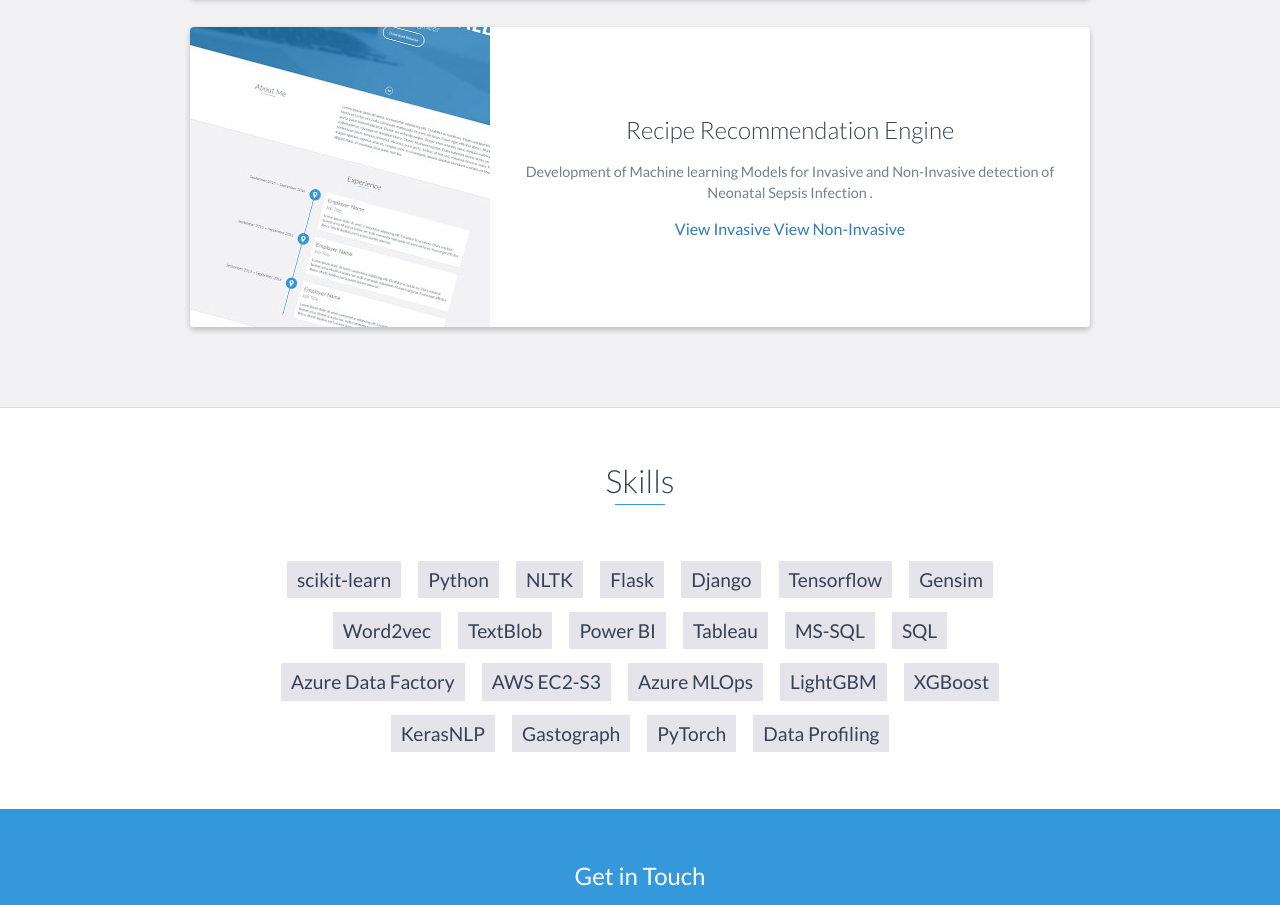
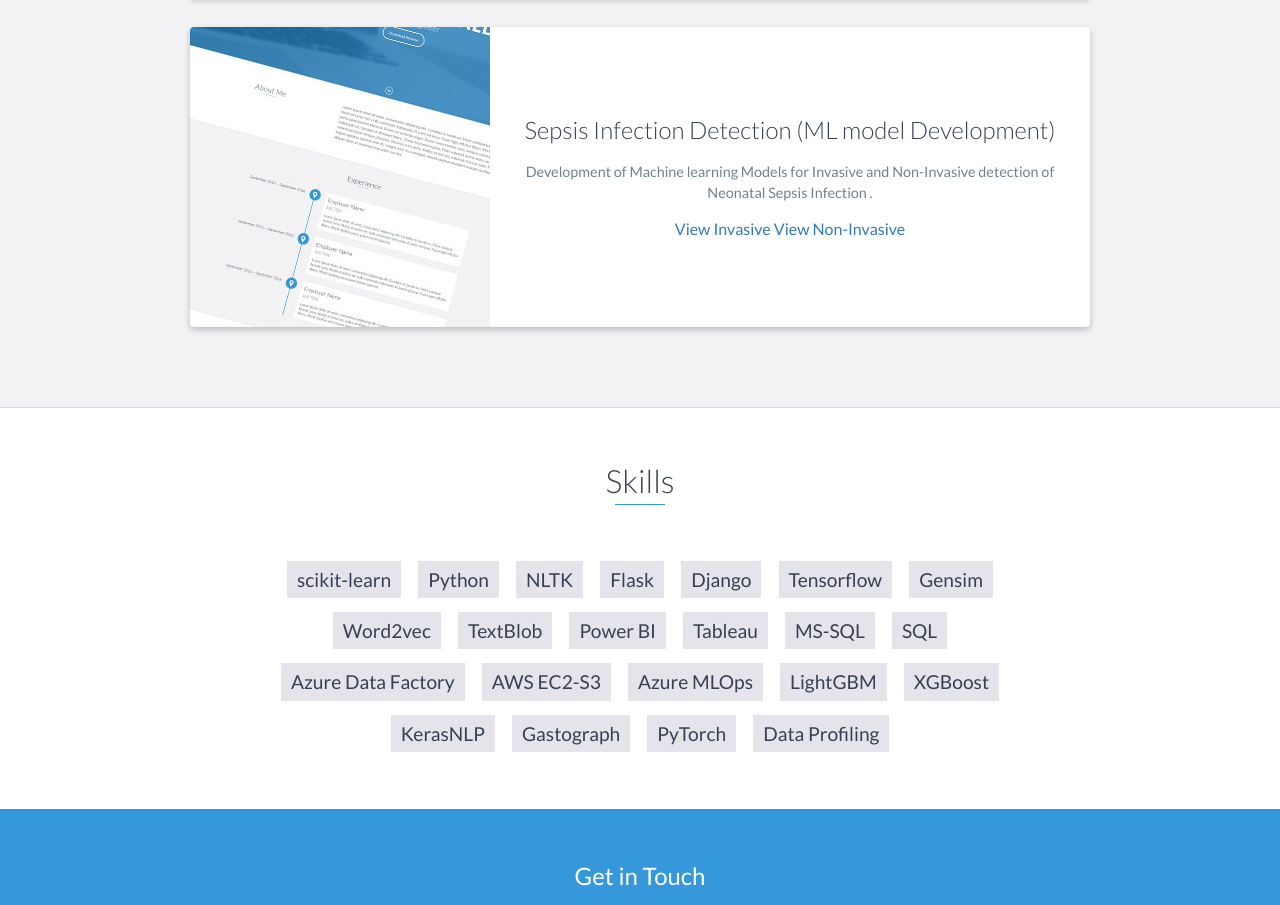
Before and after one commit to sohamk/Portfolio, a website: page index.html in a window 1280 px wide. Shown: the part 3333-4238 px from the top of the page. Drawn offline with nearby package versions, Linux system fonts and the light colour scheme.

Commit message:
Update index.html

```diff
--- a/index.html
+++ b/index.html
@@ -249,7 +249,7 @@
                     <!-- End .project-image -->
 
                     <div class="project-info">
-                        <h3>Recipe Recommendation Engine</h3>
+                        <h3>Sepsis Infection Detection (ML model Development)</h3>
                         <p>
                             Development of Machine learning Models for Invasive and Non-Invasive detection of Neonatal Sepsis Infection .
                         </p>
```
